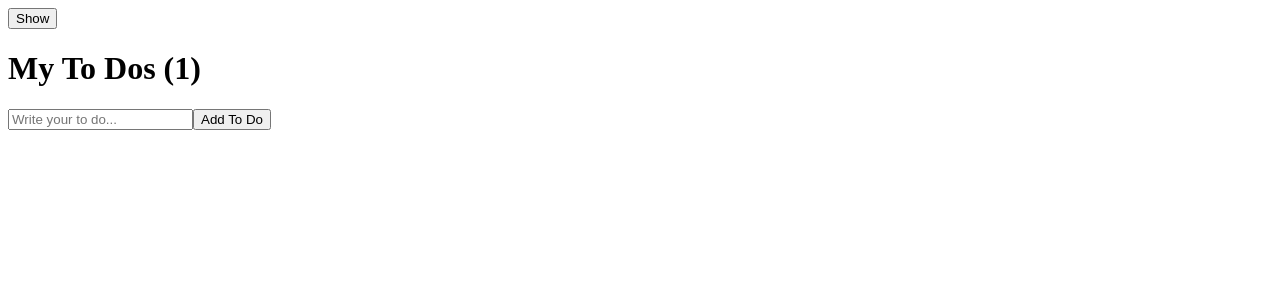
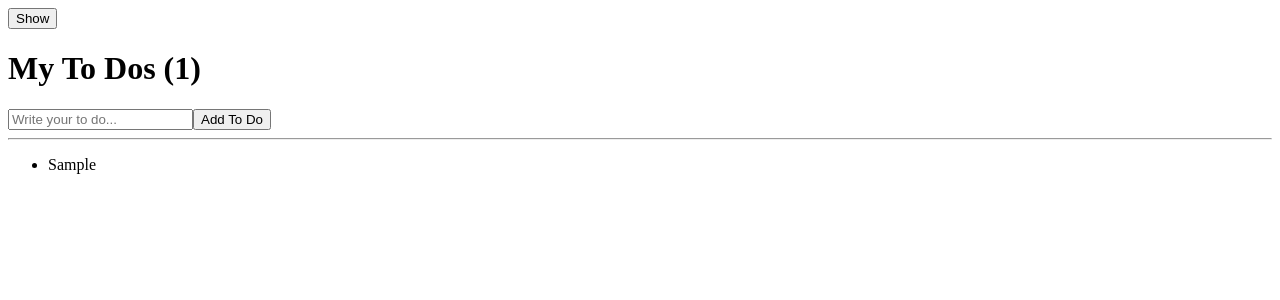
Before and after one commit to hoiwonkim/React_JS_Movie_Web_Test, a React (Create React App) app: page / in a window 1280 px wide. Both pictures are taken after typing "Sample" into the empty fields and a click on the button "Add To Do". Shown: the top 300 px of the page. Built offline with nearby package versions, Linux system fonts and the light colour scheme.

Commit message:
7.1 To Do List part Two

```diff
--- a/src/App.js
+++ b/src/App.js
@@ -28,6 +28,8 @@ function App() {
     setToDos((currentArray) => [toDo, ...currentArray]);
     setToDo("");
   };
+  console.log(toDos);
+  console.log(toDos.map((item, index) => <li key={index}>{item}</li>));
   return (
     <div>
       {showing ? <Hello /> : null}
@@ -42,6 +44,12 @@ function App() {
         />
         <button>Add To Do</button>
       </form>
+      <hr />
+      <ul>
+        {toDos.map((item, index) => (
+          <li key={index}>{item}</li>
+        ))}
+      </ul>
     </div>
   );
 }
```
